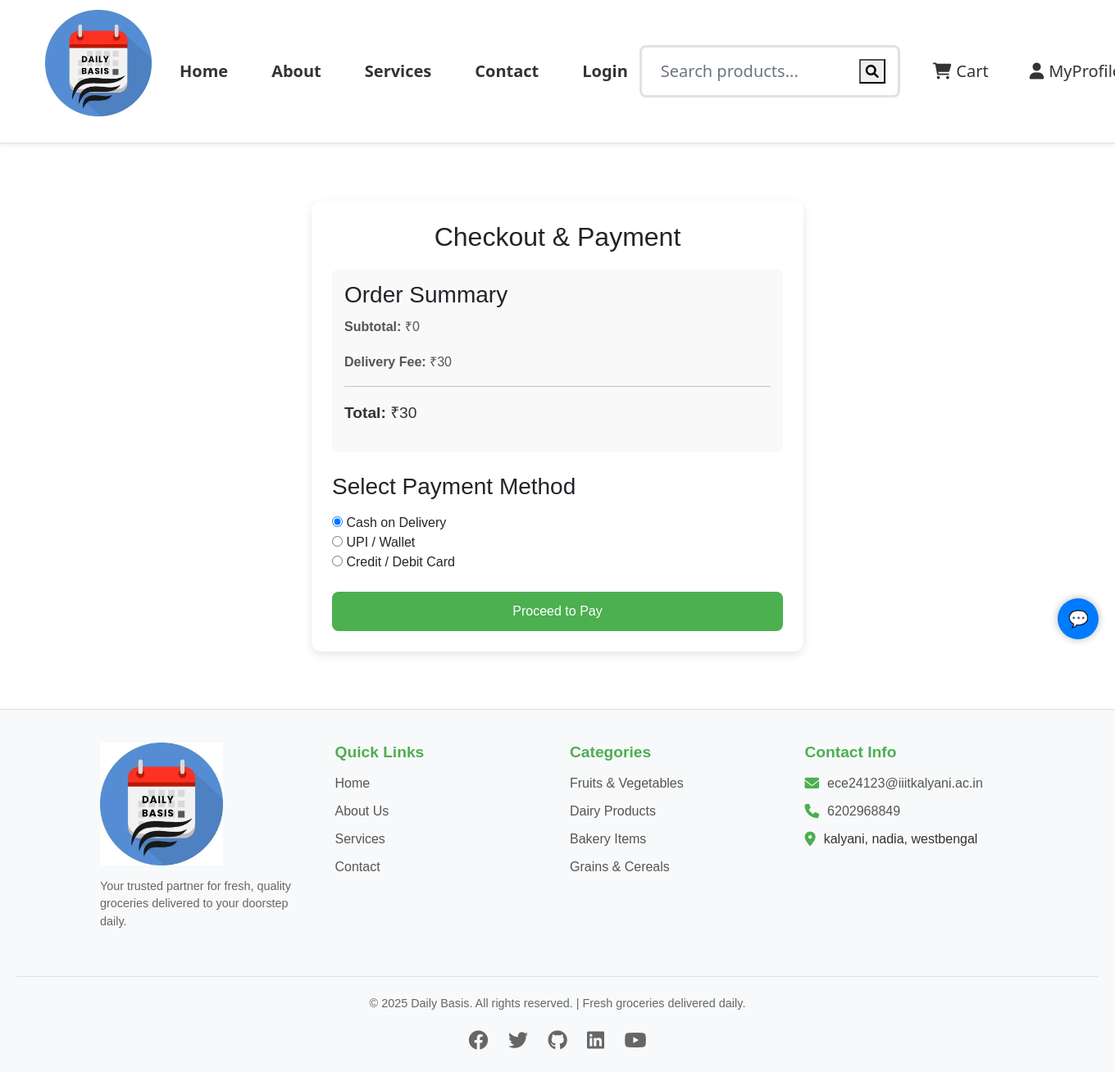
After one commit to ethyne2666/project, a Django app: page /add_to_cart/payment/ in a window 1360 px wide; the page is wider, and only the part inside the window is pictured. The commit adds this page. Shown: that part at 82% size. Run offline with Django 5.2, Linux system fonts and the light colour scheme; parts of the project's set-up code (start-up, migrations or seed data) failed here and were passed over.

Commit message:
payment page

```diff
--- a/dailybasis/dailybasis/urls.py
+++ b/dailybasis/dailybasis/urls.py
@@ -31,7 +31,7 @@ urlpatterns = [
     path('cart/', include('dbApp.urls')),
     path('login/', include('dbApp.urls')),
     path('signup/', include('dbApp.urls')),
-    path('checkout/', include('dbApp.urls')),
+    path('payment/', include('dbApp.urls')),
     path('services/', include('dbApp.urls')),
     path('logout/', include('dbApp.urls')),
     path('dashboard/', include('dbApp.urls')),
--- a/dailybasis/dbApp/admin.py
+++ b/dailybasis/dbApp/admin.py
@@ -1,5 +1,5 @@
 from django.contrib import admin
-from .models import Product, ProductImage, Contact, UserData, Address # Make sure to import all your models
+from .models import Product, ProductImage, Contact, UserData, Address   #,purchases,purchasesItems # Make sure to import all your models
 
 # Inline to add multiple images to a product
 class ProductImageInline(admin.TabularInline):
@@ -18,3 +18,5 @@ class ProductAdmin(admin.ModelAdmin):
 admin.site.register(Contact)
 admin.site.register(UserData)
 admin.site.register(Address)
+# admin.site.register(purchases)
+# admin.site.register(purchasesItems)
--- a/dailybasis/dbApp/urls.py
+++ b/dailybasis/dbApp/urls.py
@@ -1,22 +1,20 @@
 from django.contrib import admin
-from django.urls import path
+from django.urls import path,include
 from dbApp import views
 from django.conf import settings
 from django.conf.urls.static import static
 from . import views
 
 
-
 urlpatterns = [
     path('admin/', admin.site.urls),
-    path('', views.index, name='home'),
+    path('', views.index, name='index'),
     path('index/', views.index, name='index'),
     path('contact/', views.contact, name='contact'),
     path('aboutus/', views.aboutus, name='aboutus'),
     path('myProfile/', views.myProfile, name='myProfile'),
     path('login/', views.login, name='login'),
     path('signup/', views.signup, name='signup'),
-    path('checkout/', views.checkout, name='checkout'),
     path('services/', views.services, name='services'),
     path("dashboard/", views.dashboard, name="dashboard"),
     path("logout/", views.logoutUser, name="logout"),
@@ -27,6 +25,10 @@ urlpatterns = [
     path('add_address/', views.add_address, name='add_address'),
     path('delete_address/<int:address_id>/', views.delete_address, name='delete_address'),
     path("gemini-chat/", views.gemini_chat, name="gemini_chat"),
+    path("check-username/", views.check_username, name="check_username"),
+    path("payment/", views.payment_page, name="payment"),
+    path("process-payment/", views.process_payment, name="process_payment"),
+
 
     # Corrected and simplified product detail page URL
     path('product/<int:product_id>/', views.details_page, name='details_page'),
--- a/dailybasis/dbApp/views.py
+++ b/dailybasis/dbApp/views.py
@@ -16,6 +16,7 @@ import json
 from django.views.decorators.csrf import csrf_exempt
 import requests
 from .forms import ScheduleForm
+from django.contrib import messages
 
 
 
@@ -59,6 +60,13 @@ def signup(request):
         return redirect("login")
 
     return render(request, "dbApp/signup.html")
+
+def check_username(request):
+    username = request.GET.get("username", None)
+    if username:
+        exists = UserData.objects.filter(username=username).exists()
+        return JsonResponse({"exists": exists})
+    return JsonResponse({"exists": False})
 
 
 # Login view
@@ -107,8 +115,48 @@ def myProfile(request):
     return render(request, 'dbApp/myProfile.html', {'user': user})
 
 
-def checkout(request):
-    return render(request,'dbApp/checkout.html')
+
+
+
+
+# payment page
+
+
+def payment_page(request):
+    # Example: Get totals from session/cart
+    subtotal = request.session.get("subtotal", 0)
+    delivery_fee = request.session.get("delivery_fee", 30)
+    total = subtotal + delivery_fee
+
+    return render(request, "dbApp/payment.html", {
+        "subtotal": subtotal,
+        "delivery_fee": delivery_fee,
+        "total": total
+    })
+
+
+def process_payment(request):
+    if request.method == "POST":
+        payment_method = request.POST.get("payment_method")
+
+        # Fake payment processing
+        if payment_method == "cod":
+            messages.success(request, "Order placed successfully with Cash on Delivery!")
+        elif payment_method == "upi":
+            messages.success(request, "Redirecting to UPI payment gateway...")
+        elif payment_method == "card":
+            messages.success(request, "Redirecting to Card payment gateway...")
+        else:
+            messages.error(request, "Invalid payment method selected.")
+
+        return redirect("index")  # after payment redirect to home
+
+
+
+
+
+
+
 
 
 def services(request):
@@ -249,6 +297,9 @@ def add_to_cart(request):
 
     return JsonResponse({'success': False, 'message': 'Invalid request method.'}, status=405)
 
+
+
+
 def cart_view(request):
     cart = request.session.get('cart', {})
     cart_items = []
@@ -268,8 +319,9 @@ def cart_view(request):
             'total_price': total_item_price
         })
 
-    delivery_fee = 4.99
-    total = subtotal + delivery_fee
+    delivery_fee = 4.99 # Assuming a fixed delivery fee
+    # Calculate total: only add delivery fee if there are items in the cart
+    total = subtotal + delivery_fee if cart_items else 0
 
     context = {
         'cart_items': cart_items,
@@ -278,6 +330,8 @@ def cart_view(request):
         'total': total
     }
     return render(request, 'dbApp/cart.html', context)
+
+
 
 
 def saved_addresses(request):
--- a/dailybasis/static/css/cart.css
+++ b/dailybasis/static/css/cart.css
@@ -186,3 +186,30 @@ cursor: pointer;
 transition: background-color 0.3s ease;
 margin-bottom:20px;
 }
+
+
+
+
+
+.btn-checkout {
+    /* Your existing button styles */
+    background-color: #28a745;
+    color: white;
+    padding: 15px;
+    border: none;
+    border-radius: 8px;
+    font-size: 1.1em;
+    font-weight: bold;
+    cursor: pointer;
+    transition: background-color 0.3s ease;
+    text-align: center; /* Ensures text is centered if button has fixed width */
+    display: block; /* Make it a block element to take full width of its container */
+    width: 100%; /* Ensure it spans the full width */
+
+    /* Add this line to remove the underline */
+    text-decoration: none;
+}
+
+.btn-checkout:hover {
+    background-color: #218838;
+}
--- a/dailybasis/static/css/login.css
+++ b/dailybasis/static/css/login.css
@@ -83,3 +83,10 @@
 .login-card .signup-text a:hover {
     text-decoration: underline;
 }
+
+
+#username-status {
+    font-size: 12px;
+    margin-top: 4px;
+    display: block;
+}
--- /dev/null
+++ b/dailybasis/static/css/payment.css
@@ -0,0 +1,42 @@
+
+
+.payment-container {
+    max-width: 600px;
+    margin: 40px auto;
+    padding: 25px;
+    background: #fff;
+    border-radius: 12px;
+    box-shadow: 0 4px 12px rgba(0,0,0,0.1);
+    font-family: Arial, sans-serif;
+}
+.payment-title {
+    text-align: center;
+    margin-bottom: 20px;
+}
+.order-summary {
+    background: #f9f9f9;
+    padding: 15px;
+    border-radius: 8px;
+    margin-bottom: 25px;
+}
+.order-summary .total {
+    font-size: 1.2em;
+    color: #333;
+}
+.payment-methods h3 {
+    margin-bottom: 15px;
+}
+.btn-pay {
+    display: block;
+    width: 100%;
+    padding: 12px;
+    background: #4CAF50;
+    color: white;
+    border: none;
+    border-radius: 8px;
+    cursor: pointer;
+    font-size: 16px;
+}
+.btn-pay:hover {
+    background: #45a049;
+}
--- a/dailybasis/templates/dbApp/base.html
+++ b/dailybasis/templates/dbApp/base.html
@@ -17,6 +17,7 @@
     <link rel="stylesheet" href="{% static 'css/search_results.css' %}">
     <link rel="stylesheet" href="{% static 'css/detail_page.css' %}">
     <link rel="stylesheet" href="{% static 'css/cart.css' %}">
+    <link rel="stylesheet" href="{% static 'css/payment.css' %}">
 
     {# Favicons #}
     <link rel="apple-touch-icon" sizes="180x180" href="{% static 'images/db.ico' %}">
@@ -168,7 +169,7 @@
             <div class="footer-column">
                 <h4 class="footer-heading">Quick Links</h4>
                 <ul class="footer-links">
-                    <li><a href="{% url 'home' %}">Home</a></li>
+                    <li><a href="{% url 'index' %}">Home</a></li>
                     <li><a href="{% url 'aboutus' %}">About Us</a></li>
                     <li><a href="{% url 'services' %}">Services</a></li>
                     <li><a href="{% url 'contact' %}">Contact</a></li>
@@ -223,5 +224,35 @@
     {% block scripts %}
     {% endblock scripts %}
 
+
+<script>
+  document.addEventListener('DOMContentLoaded', () => {
+    const fab = document.getElementById('weather-fab');
+    const widget = document.getElementById('weather-widget');
+
+    // open popup
+    fab.addEventListener('click', () => {
+      widget.classList.add('show');
+    });
+
+    // close when clicking the × button
+    widget.addEventListener('click', (e) => {
+      if (e.target.classList.contains('weather-close')) {
+        widget.classList.remove('show');
+      }
+    });
+
+    // optional: click outside to close
+    document.addEventListener('click', (e) => {
+      const clickedOutside = !widget.contains(e.target) && !fab.contains(e.target);
+      if (widget.classList.contains('show') && clickedOutside) {
+        widget.classList.remove('show');
+      }
+    });
+  });
+</script>
+
+
+
 </body>
 </html>
--- /dev/null
+++ b/dailybasis/templates/dbApp/payment.html
@@ -0,0 +1,43 @@
+{% extends "dbApp/base.html" %}
+{% load static %}
+
+{% block title %}Payment{% endblock %}
+
+{% block content %}
+<div class="payment-container">
+    <h2 class="payment-title">Checkout & Payment</h2>
+
+    <div class="order-summary">
+        <h3>Order Summary</h3>
+        <p><strong>Subtotal:</strong> ₹{{ subtotal }}</p>
+        <p><strong>Delivery Fee:</strong> ₹{{ delivery_fee }}</p>
+        <hr>
+        <p class="total"><strong>Total:</strong> ₹{{ total }}</p>
+    </div>
+
+    <div class="payment-methods">
+        <h3>Select Payment Method</h3>
+        <form method="POST" action="{% url 'process_payment' %}">
+            {% csrf_token %}
+
+            <label>
+                <input type="radio" name="payment_method" value="cod" checked>
+                Cash on Delivery
+            </label><br>
+
+            <label>
+                <input type="radio" name="payment_method" value="upi">
+                UPI / Wallet
+            </label><br>
+
+            <label>
+                <input type="radio" name="payment_method" value="card">
+                Credit / Debit Card
+            </label><br><br>
+
+            <button type="submit" class="btn-pay">Proceed to Pay</button>
+        </form>
+    </div>
+</div>
+
+{% endblock %}
```
Also changed, not shown: dailybasis/dbApp/models.py (+23 -0 lines), dailybasis/static/css/base.css (+0 -57 lines), dailybasis/static/css/style.css (+43 -5 lines), dailybasis/static/js/weather.js (deleted, +0 -70 lines), dailybasis/templates/dbApp/cart.html (+6 -2 lines), dailybasis/templates/dbApp/checkout.html (deleted, +0 -86 lines), dailybasis/templates/dbApp/index.html (+21 -4 lines), dailybasis/templates/dbApp/signup.html (+45 -3 lines), dailybasis/db.sqlite3, dailybasis/dbApp/migrations/0004_product_address_order_orderitem_productimage.py (added), dailybasis/media/products/test.jpg (added).
